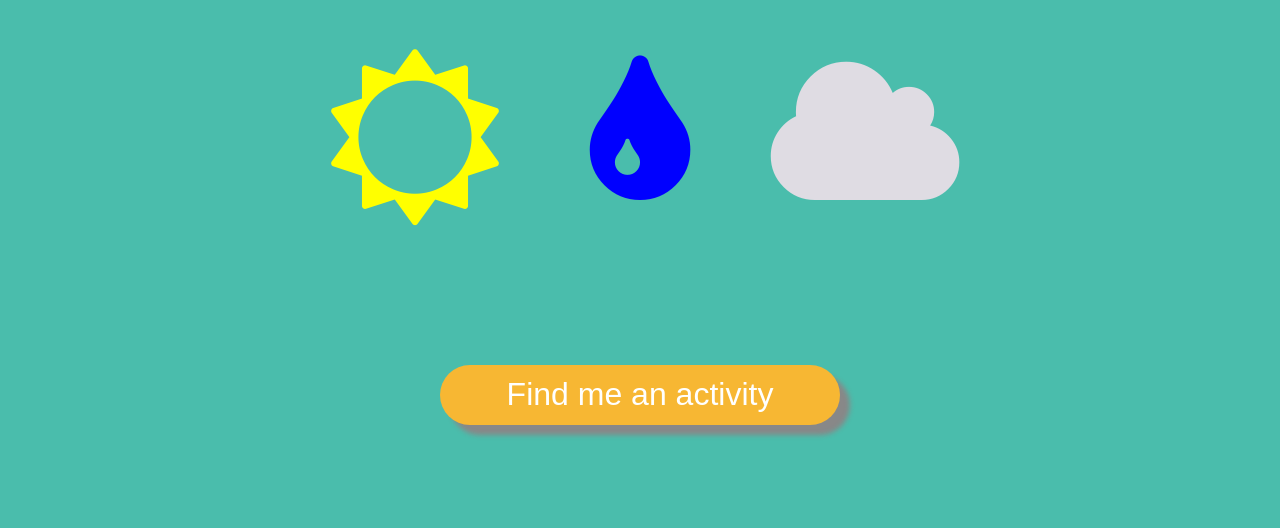
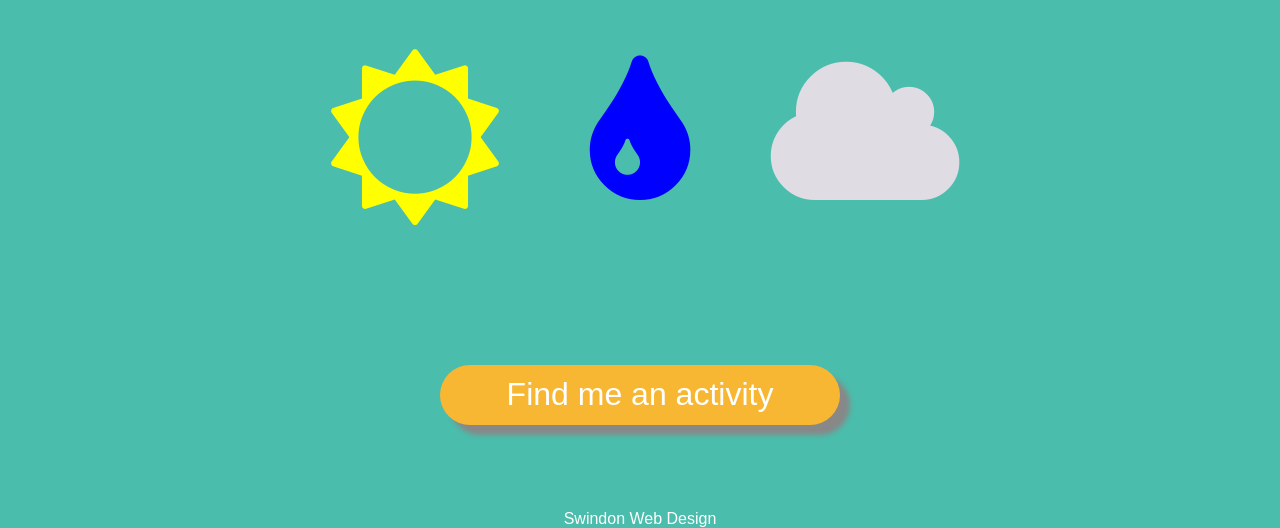
Before and after one commit to smudger2kuk/thekidsarebored, a plain HTML site: page index.html in a window 1280 px wide. Shown: the part 272-800 px from the top of the page. Drawn offline with Linux system fonts and the light colour scheme.

Commit message:
tweak html & css to comply with w3 validators

```diff
--- a/css/style.css
+++ b/css/style.css
@@ -89,7 +89,7 @@ h2 {
 }
 
 .clear {
-  float:both;
+  float: both;
   height: 50px;
 }
 
@@ -105,6 +105,17 @@ h2 {
   font-family: sans-serif;
   font-size: 1.1em;
   text-align: center;
+}
+
+#footer a {
+	color: #fff;
+	font-family: sans-serif;
+	position: absolute;
+  right: 0;
+  bottom: 0;
+  left: 0;
+	text-decoration: none;
+	text-align: center;
 }
 
 @media (max-width: 675px) {
@@ -144,5 +155,4 @@ h2 {
   font-size: 1.2em;
   text-align: center;
 	}
-
 }
--- a/index.html
+++ b/index.html
@@ -24,7 +24,7 @@
 
 <body>
 
-	<img class="img-logo" src="images/the-kids-are-bored.png">
+	<img class="img-logo" src="images/the-kids-are-bored.png" alt="random activity generator - the kids are bored">
 
 	<h1>How's the weather outside?</h1>
 	<div class="icon-container">
@@ -34,7 +34,7 @@
 		<div id="rain-icon" class="icon">
 			<i class="fa fa-tint my-icon rain-icon" aria-hidden="true"></i>
 		</div>
-		<div id="cloud-icon"class="icon">
+		<div id="cloud-icon" class="icon">
 			<i class="fa fa-cloud my-icon cloud-icon" aria-hidden="true"></i>
 		</div>
 	</div>
@@ -48,6 +48,8 @@
 	<p id="activity-text"></p>
 	<p id="total-activities"></p>
 
+	<div id="footer"><a href="http://www.marksmithweb.co.uk">Swindon Web Design</a></div>
+
 	<script type="text/javascript" src="/js/scripts.js"></script>
 
 </body>
```
